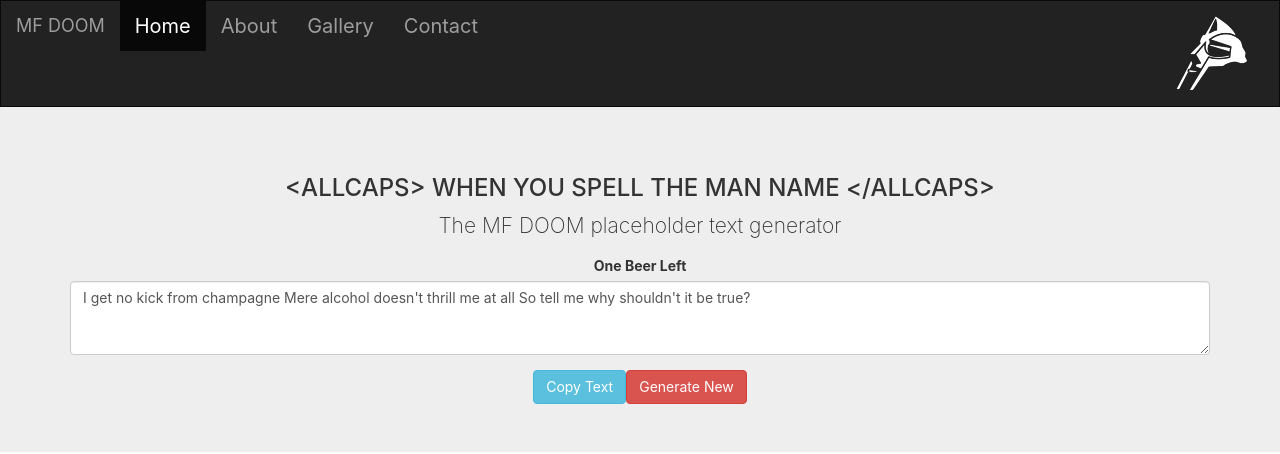
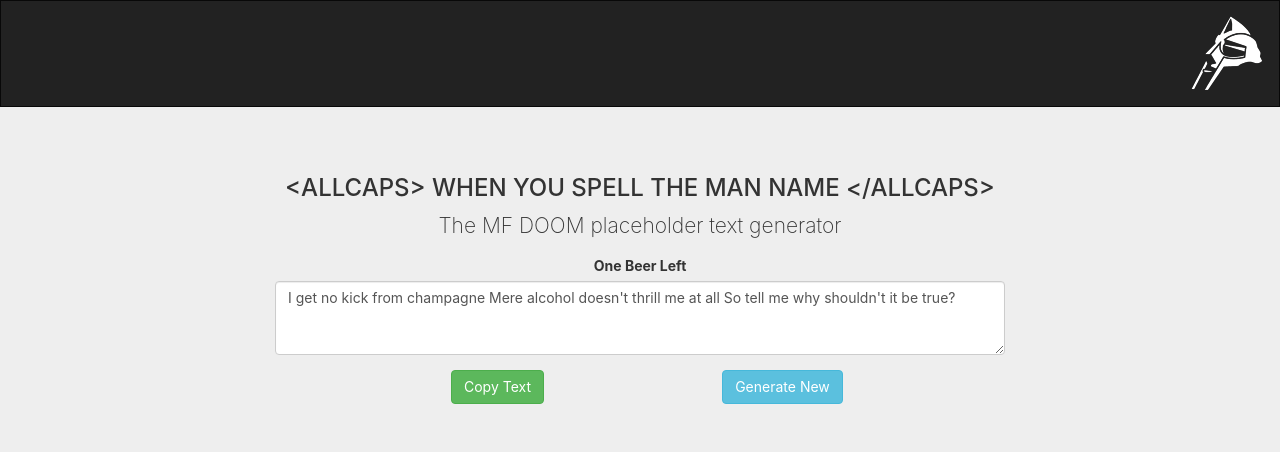
Before and after one commit to Skateallday/ALLCAPS, a React (Create React App) app: page / in a window 1280 px wide. Shown: the top 454 px of the page. Built offline with nearby package versions, Linux system fonts and the light colour scheme.

Commit message:
scollto working. Design updated

```diff
--- a/public/index.html
+++ b/public/index.html
@@ -43,25 +43,11 @@
 
 <nav class="navbar navbar-inverse">
   <div class="container-fluid">
-    <div class="navbar-header">
-      <button type="button" class="navbar-toggle" data-toggle="collapse" data-target="#myNavbar">
-        <span class="icon-bar"></span>
-        <span class="icon-bar"></span>
-        <span class="icon-bar"></span>
-      </button>
-      <a class="navbar-brand" href="#">MF DOOM</a>
-    </div>
-    <div class="collapse navbar-collapse" id="myNavbar">
-      <ul class="nav navbar-nav">
-        <li class="active"><a href="#">Home</a></li>
-        <li><a href="#">About</a></li>
-        <li><a href="#">Gallery</a></li>
-        <li><a href="#">Contact</a></li>
+
+
+      <ul class="nav navbar-nav navbar-right">
+        <li><a href="index.html"><img src="masklogo.png" alt="MF DOOM"></a></li>
       </ul>
-      <ul class="nav navbar-nav navbar-right">
-        <li><a href="#"><img src="masklogo.png" alt="MF DOOM"></a></li>
-      </ul>
-    </div>
   </div>
 </nav>
 <div class="jumbotron">
@@ -85,7 +71,7 @@
       To create a production bundle, use `npm run build` or `yarn build`.
     -->
   <footer class="container-fluid text-center">
-    <p>Footer Text</p>
+    <p>Created by <a href="https://www.jamfish.co.uk/">Jamfish 2021</a></p>
   </footer>
 
   </body>
--- a/src/CzarfaceMeetsMetalFace/CzarfaceMeetsMetalFace.js
+++ b/src/CzarfaceMeetsMetalFace/CzarfaceMeetsMetalFace.js
@@ -1,5 +1,3 @@
-import React from 'react';
-
 function createData(songName, songLength) {
     return { songName, songLength  };
   }
--- a/src/KeyToTheKuffs/KeyToTheKuffs.js
+++ b/src/KeyToTheKuffs/KeyToTheKuffs.js
@@ -1,5 +1,3 @@
-import React from 'react';
-
 function createData(songName, songLength) {
     return { songName, songLength  };
   }
--- a/src/NehruvianDoom/NehruvianDoom.js
+++ b/src/NehruvianDoom/NehruvianDoom.js
@@ -1,4 +1,3 @@
-import React from 'react';
 
 function createData(songName, songLength) {
     return { songName, songLength  };
--- a/src/Second.js
+++ b/src/Second.js
@@ -17,7 +17,7 @@ const songName = [
 function genNew(event){
 
     var newNumber = 0;
-
+// eslint-disable-next-line
     return newNumber =  Math.floor(Math.random() * 3);
   };
 
@@ -44,10 +44,14 @@ function Second() {
   }, [songTerm]);
 
   return (
+<div className="container-fluid bg-4  ">
+  <form>
 
-          <form>
+    <div className="row" >
+    <div className="col-sm-2"></div>
+
+      <div className="col-sm-8">
         <div className="form-group">
-
 
             <label for="exampleFormControlTextarea1">{songResults[number]}</label>
 
@@ -59,20 +63,36 @@ function Second() {
             </textarea>
 
           </div>
+        </div>
+        <div className="col-sm-2"></div>
 
+      </div>
+
+      <div className='row'>
+      <div className="col-sm-3"></div>
+
+        <div className="col-sm-3">
           <button
           type="button"
-              className='btn btn-info'
+          className='btn btn-success'
           onClick={() => {navigator.clipboard.writeText(searchResults[number])}}>Copy Text
           </button>
+        </div>
 
+        <div className="col-sm-3">
           <button
           type="submit"
-              className='btn btn-danger'
+          className='btn btn-info'
           onClick={genNew()}>Generate New
           </button>
+        </div>
+        <div className="col-sm-3"></div>
+
+      </div>
 
   </form>
+</div>
+
   );
 }
 
--- a/src/TakeMeToYourLeader/takemetoyourleader.js
+++ b/src/TakeMeToYourLeader/takemetoyourleader.js
@@ -1,5 +1,3 @@
-import React from 'react';
-
 function createData(songName, songLength) {
     return { songName, songLength  };
   }
--- a/src/TheMouseAndTheMask/theMouseAndTheMask.js
+++ b/src/TheMouseAndTheMask/theMouseAndTheMask.js
@@ -1,5 +1,3 @@
-import React from 'react';
-
 function createData(songName, songLength) {
     return { songName, songLength  };
   }
--- a/src/albums.js
+++ b/src/albums.js
@@ -15,6 +15,7 @@ import CzarfaceMeetsMetalFace from './CzarfaceMeetsMetalFace/tracklist.js'
 export default class Album extends React.Component {
   constructor(){
     super();
+    this.myRef = React.createRef();
     this.state = {
       Doomsday: true,
       TMTYL: true,
@@ -45,42 +46,55 @@ export default class Album extends React.Component {
   changeDoomsday(){
     this.clearAlbums()
     this.setState({Doomsday: !this.state.Doomsday})
-  }
+    window.scrollTo(0, this.myRef.current.offsetTop )
+    }
+
 
   changeTMTYL(){
     this.clearAlbums()
+    window.scrollTo(0, this.myRef.current.offsetTop)
     this.setState({TMTYL: !this.state.TMTYL})
+
   }
+
   changeVV(){
     this.clearAlbums()
+    window.scrollTo(0, this.myRef.current.offsetTop)
     this.setState({VV: !this.state.VV})
   }
   changeMMFood(){
     this.clearAlbums()
+    window.scrollTo(0, this.myRef.current.offsetTop);
     this.setState({MMFood: !this.state.MMFood})
   }
   changeBornLikeThis(){
     this.clearAlbums()
+    window.scrollTo(0, this.myRef.current.offsetTop);
     this.setState({BornLikeThis: !this.state.BornLikeThis})
   }
   changeMadvillainy(){
     this.clearAlbums()
+    window.scrollTo(0, this.myRef.current.offsetTop);
     this.setState({Madvillainy: !this.state.Madvillainy})
   }
   changeTheMouseAndTheMask(){
     this.clearAlbums()
+    window.scrollTo(0, this.myRef.current.offsetTop);
     this.setState({TheMouseAndTheMask: !this.state.TheMouseAndTheMask})
   }
   changeKeyToTheKuffs(){
     this.clearAlbums()
+    window.scrollTo(0, this.myRef.current.offsetTop);
     this.setState({KeyToTheKuffs: !this.state.KeyToTheKuffs})
   }
   changeNehruvianDoom(){
     this.clearAlbums()
+    window.scrollTo(0, this.myRef.current.offsetTop);
     this.setState({NehruvianDoom: !this.state.NehruvianDoom})
   }
   changeCzarfaceMeetsMetalFace(){
     this.clearAlbums()
+    window.scrollTo(0, this.myRef.current.offsetTop);
     this.setState({CzarfaceMeetsMetalFace: !this.state.CzarfaceMeetsMetalFace})
   }
 
@@ -100,7 +114,7 @@ export default class Album extends React.Component {
 
   return (
 <div>
-  <div className={show_Doomsday}>
+  <div ref={this.myRef} className={show_Doomsday}>
     <div className="container-fluid bg-4  ">
       <div className="row" >
 
@@ -122,7 +136,7 @@ export default class Album extends React.Component {
   </div>
 </div>
 
-<div className={show_TMTYL}>
+<div  ref={this.myRef} className={show_TMTYL}>
     <div className="container-fluid bg-4  ">
       <div className="row" >
 
@@ -144,7 +158,7 @@ export default class Album extends React.Component {
   </div>
 </div>
 
-<div className={show_VV}>
+<div ref={this.myRef} className={show_VV}>
     <div className="container-fluid bg-4  ">
       <div className="row" >
 
@@ -166,7 +180,7 @@ export default class Album extends React.Component {
   </div>
 </div>
 
-<div className={show_MMFood}>
+<div ref={this.myRef} className={show_MMFood}>
     <div className="container-fluid bg-4  ">
       <div className="row" >
 
@@ -188,7 +202,7 @@ export default class Album extends React.Component {
   </div>
 </div>
 
-<div className={show_BornLikeThis}>
+<div ref={this.myRef} className={show_BornLikeThis}>
     <div className="container-fluid bg-4  ">
       <div className="row" >
 
@@ -211,7 +225,7 @@ export default class Album extends React.Component {
 </div>
 
 
-<div className={show_Madvillainy}>
+<div ref={this.myRef} className={show_Madvillainy}>
     <div className="container-fluid bg-4  ">
       <div className="row" >
 
@@ -234,7 +248,7 @@ export default class Album extends React.Component {
 </div>
 
 
-<div className={show_TheMouseAndTheMask}>
+<div ref={this.myRef} className={show_TheMouseAndTheMask}>
     <div className="container-fluid bg-4  ">
       <div className="row" >
 
@@ -258,7 +272,7 @@ export default class Album extends React.Component {
 
 
 
-<div className={show_KeyToTheKuffs}>
+<div ref={this.myRef} className={show_KeyToTheKuffs}>
     <div className="container-fluid bg-4  ">
       <div className="row" >
 
@@ -283,7 +297,7 @@ export default class Album extends React.Component {
 
 
 
-<div className={show_NehruvianDoom}>
+<div ref={this.myRef} className={show_NehruvianDoom}>
     <div className="container-fluid bg-4  ">
       <div className="row" >
 
@@ -305,7 +319,7 @@ export default class Album extends React.Component {
   </div>
 </div>
 
-<div className={show_CzarfaceMeetsMetalFace}>
+<div ref={this.myRef} className={show_CzarfaceMeetsMetalFace}>
     <div className="container-fluid bg-4  ">
       <div className="row" >
 
@@ -313,7 +327,7 @@ export default class Album extends React.Component {
 
       <div className="col-sm-2" onClick={this.changeCzarfaceMeetsMetalFace.bind(this)} >
         <h5>Czarface Meets Metal Face</h5>
-        <img src="https://upload.wikimedia.org/wikipedia/en/7/7c/NehruvianDOOM.jpg"   alt="Czarface Meets Metal Face" />
+        <img src="https://upload.wikimedia.org/wikipedia/en/5/5b/Czarface_Meets_Metal_Face.jpeg"   alt="Czarface Meets Metal Face" />
         <p><b>2018</b></p>
       </div>
 
@@ -327,7 +341,7 @@ export default class Album extends React.Component {
   </div>
 </div>
 
-<div className="container-fluid bg-4 text-center">
+<div ref={this.myRef} className="container-fluid bg-4 text-center">
     <h3>Albums</h3>
         <div className="row">
             <div className="col-sm-4 hoverEffect" onClick={this.changeDoomsday.bind(this)}>
```
Lines whose indentation alone changed are shown as unchanged.
